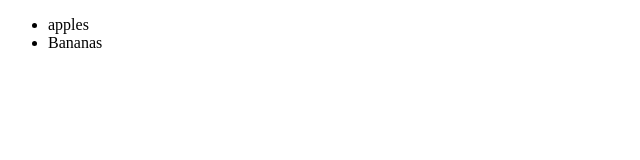
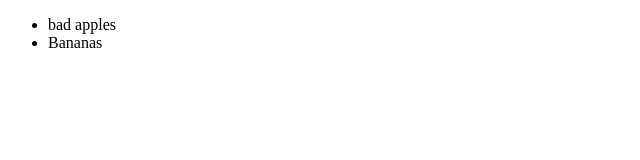
Before and after one commit to hiber-wang/newGitTest, a plain HTML site: page index2.html in a window 1280 px wide. Shown: the full height of the page, 0-640 px from the left. Drawn offline with Linux system fonts and the light colour scheme.

Commit message:
Update index2.html

```diff
--- a/index2.html
+++ b/index2.html
@@ -8,7 +8,7 @@
 </head>
 <body>
     <ul>
-        <li>apples</li>
+        <li>bad apples</li>
         <li>Bananas</li>
     </ul>
 </body>
```
